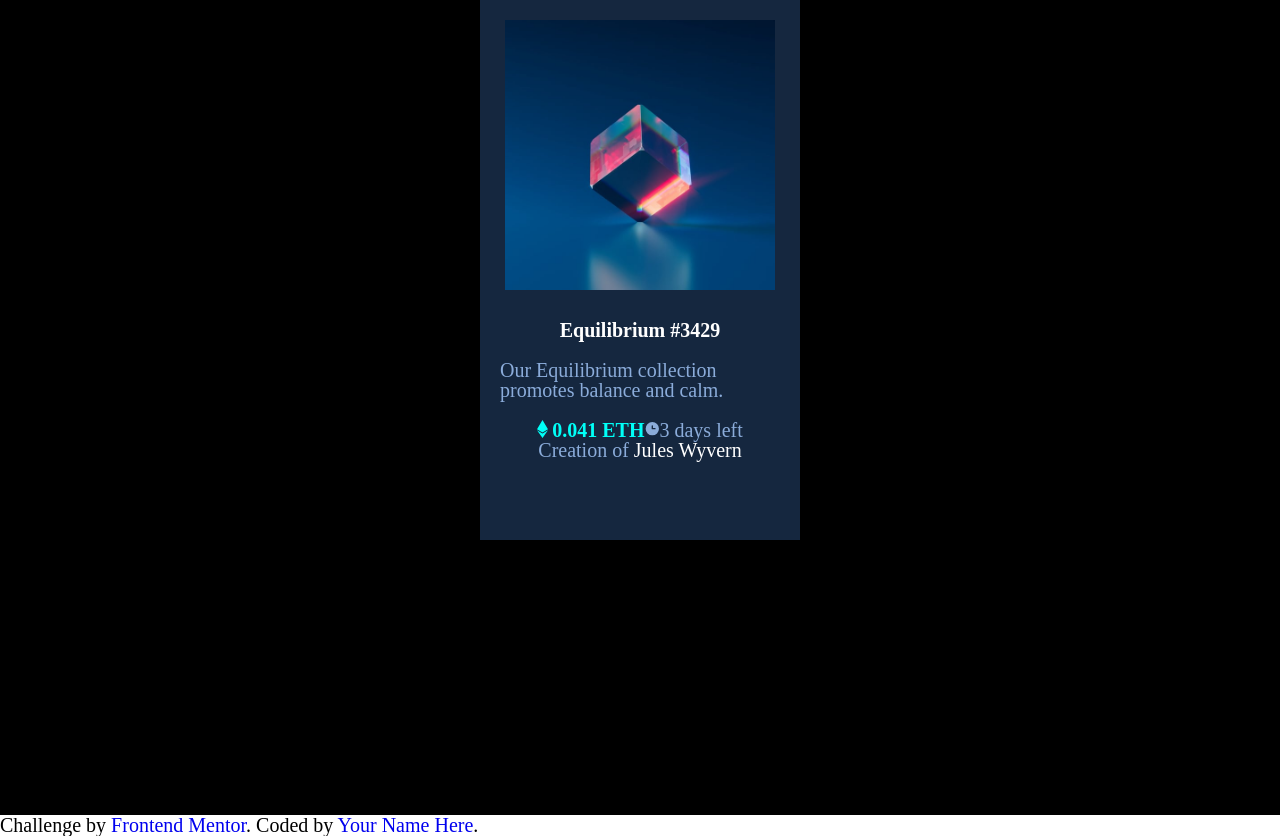
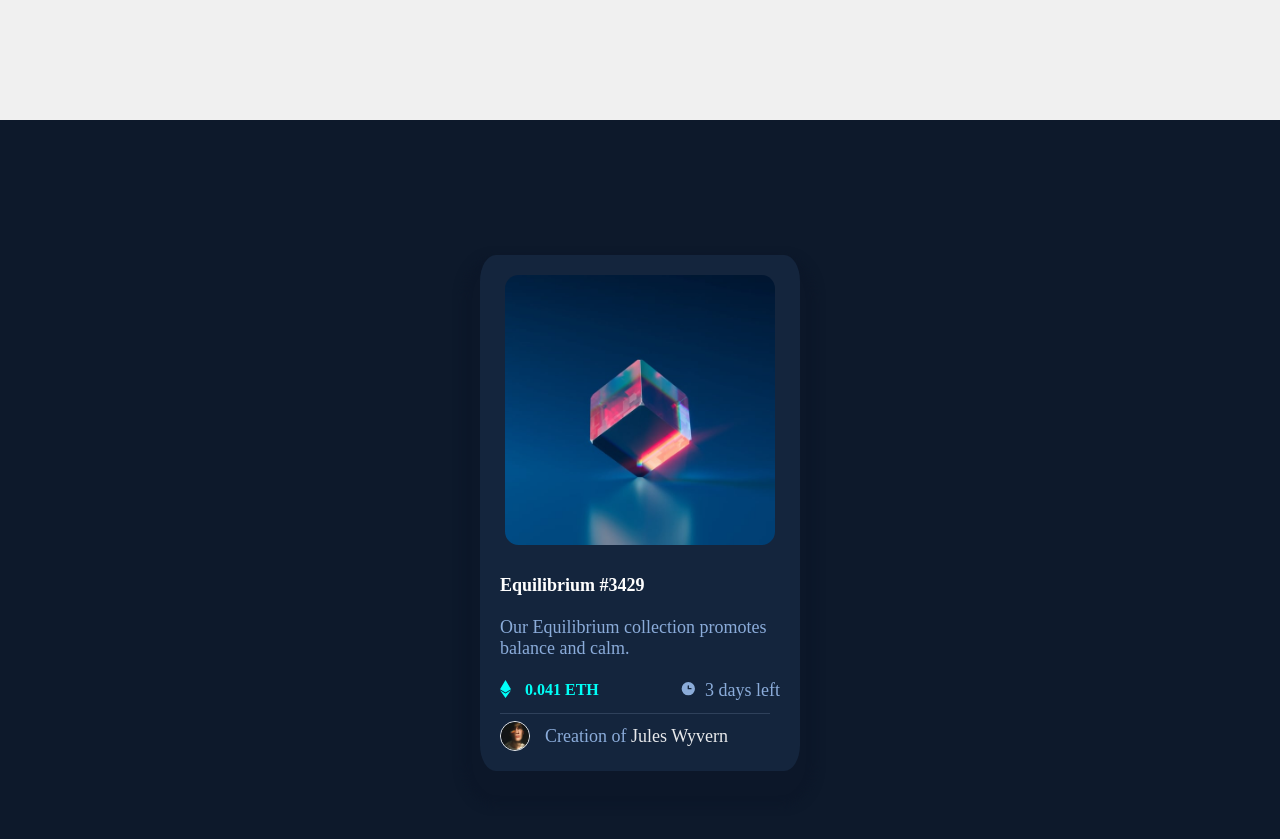
Before and after one commit to vikazav/ntf-preview-card, a plain HTML site: page index.html in a window 1280 px wide. Shown: the top 839 px of the page. Drawn offline with Linux system fonts and the light colour scheme.

Commit message:
add shadows

```diff
--- a/index.html
+++ b/index.html
@@ -7,42 +7,34 @@
   <link rel="icon" type="image/png" sizes="32x32" href="images/favicon-32x32.png">
   <link rel="stylesheet" href="style.css">
 
-  <title>Frontend Mentor | NFT preview card component</title>
+  <title>NFT preview card component</title>
 
 
 
 </head>
 <body>
+  <div class="wrapper">
   <div class="container">
-<div class="container_box">
-  <div class="inner-container">
-    <div class="box">
-      <img src="/images/image-equilibrium.jpg" alt="Equilibrium">
+
+  <div class="main-bg">
+    <div class="card-bg">
+      <img class="Equilibrium" src="/images/image-equilibrium.jpg" alt="Equilibrium">
       <div class="header">Equilibrium #3429</div>
       <div class="text">Our Equilibrium collection promotes balance and calm.</div>
       <div class="terms">
         <div class="price">0.041 ETH</div>
         <div class="days"> 3 days left</div>
       </div>
+      <div class="card-footer">
+
+      <img src="images/image-avatar.png" alt="author">
       <div class="author"> Creation of <span>Jules Wyvern</span></div>
     </div>
+  </div>
 </div>
 </div>
 </div>
 
 
-
-
-
-
-
-
-
-
-
-  <div class="attribution">
-    Challenge by <a href="https://www.frontendmentor.io?ref=challenge" target="_blank">Frontend Mentor</a>.
-    Coded by <a href="#">Your Name Here</a>.
-  </div>
 </body>
 </html>
--- a/style.css
+++ b/style.css
@@ -1,4 +1,6 @@
-*, *::before, *::after {
+*,
+*::before,
+*::after {
     padding: 0;
     margin: 0;
     border: 0;
@@ -10,10 +12,13 @@
     text-decoration: none;
 }
 
-  html, body {
+html,
+body {
     height: 100%;
-    line-height: 1;
-    font-size: 20px;
+    width: 100%;
+    line-height: 1.2;
+    font-size: 18px;
+    background-color: #f0f0f0;
 }
 
 ul li {
@@ -24,7 +29,12 @@
     vertical-align: top;
 }
 
-  h1, h2, h3, h4, h5, h6 {
+h1,
+h2,
+h3,
+h4,
+h5,
+h6 {
     font-size: inherit;
     font-weight: inherit;
 }
@@ -32,52 +42,60 @@
 .wrapper {
     min-height: 100%;
     overflow: hidden;
-    display: -webkit-box;
-    display: -ms-flexbox;
-    display: flex;
-    -webkit-box-orient: vertical;
-    -webkit-box-direction: normal;
-        -ms-flex-direction: column;
-            flex-direction: column;
 }
 
 .container {
-    max-width: 1440px;
     -webkit-box-sizing: content-box;
+    max-width: 1300px;
     box-sizing: content-box;
     margin: 0 auto;
 }
+
 @import url('https://fonts.googleapis.com/css2?family=Outfit:wght@300;400;600&display=swap');
 
 
 
-.container_box {
-    max-width: 1300px;
+/* .container_box {
+
     min-height: 815px;
     background-color: #000;
-}
+} */
 
-.inner-container {
-    max-width: 320px;
-    min-height: 540px;
-    background-color: #15273f;
-    margin: auto;
-    padding: 20px;
+.main-bg {
+
+    min-height: 815px;
+    background-color: hsl(217, 54%, 11%);
+    margin: 120px auto;
+    padding: 135px 0;
+
 
 }
 
-.box {
+.card-bg {
+    max-width: 320px;
+    max-height: 540px;
     display: flex;
     flex-direction: column;
-    align-items: center;
-    padding-bottom: 20px;
+    padding: 20px;
+    margin: 0 auto;
+    background-color: hsl(216, 50%, 16%);
+    border-radius: 5%;
+
+    -webkit-box-shadow: 4px 19px 8px 66px #0c192c;
+    -moz-box-shadow: 4px 19px 8px 66px #0c192c;
+    box-shadow: 4px 19px 8px 66px #0c192c;
+
+    -webkit-box-shadow: -1px 18px 8px 17px #0c1729;
+    -moz-box-shadow: -1px 18px 8px 17px #0c1729;
+    box-shadow: -1px 18px 8px 17px #0c1729;
 }
 
-.box img {
+.Equilibrium {
     width: 270px;
     height: 270px;
     align-self: center;
     margin-bottom: 30px;
+    border-radius: 5%;
 
 }
 
@@ -97,12 +115,14 @@
 .terms {
     display: flex;
     justify-content: space-between;
+    padding-bottom: 20px;
 }
 
 .price {
     color: hsl(178, 100%, 50%);
     position: relative;
-    padding-left: 15px;
+    padding-left: 25px;
+    font-size: 16px;
     font-weight: 600;
 }
 
@@ -121,7 +141,7 @@
     font-weight: 300;
     color: hsl(215, 51%, 70%);
     position: relative;
-    padding-left: 15px;
+    padding-left: 25px;
 }
 
 .days:before {
@@ -135,11 +155,39 @@
     background: url('/images/icon-clock.svg') no-repeat;
 }
 
+.card-footer {
+    display: flex;
+    font-weight: 300;
+    font-size: 18px;
+    align-items: center;
+
+
+}
+
+.card-footer img {
+    width: 30px;
+    height: 30px;
+    border: 1px solid rgba(255, 255, 255, 0.9);
+    border-radius: 50%;
+}
+
 .author {
     color: hsl(215, 51%, 70%);
-    font-weight: 300;
+    position: relative;
+    padding-left: 15px;
+
+}
+
+.card-footer:after {
+    content: "";
+    width: 270px;
+    height: 1px;
+    margin-bottom: 45px;
+    position: absolute;
+    display: block;
+    background-color: hsl(215, 32%, 27%);
 }
 
 span {
-    color: #fff;
+    color: rgba(255, 255, 255, 0.9);
 }
```
Lines whose indentation alone changed are shown as unchanged.
